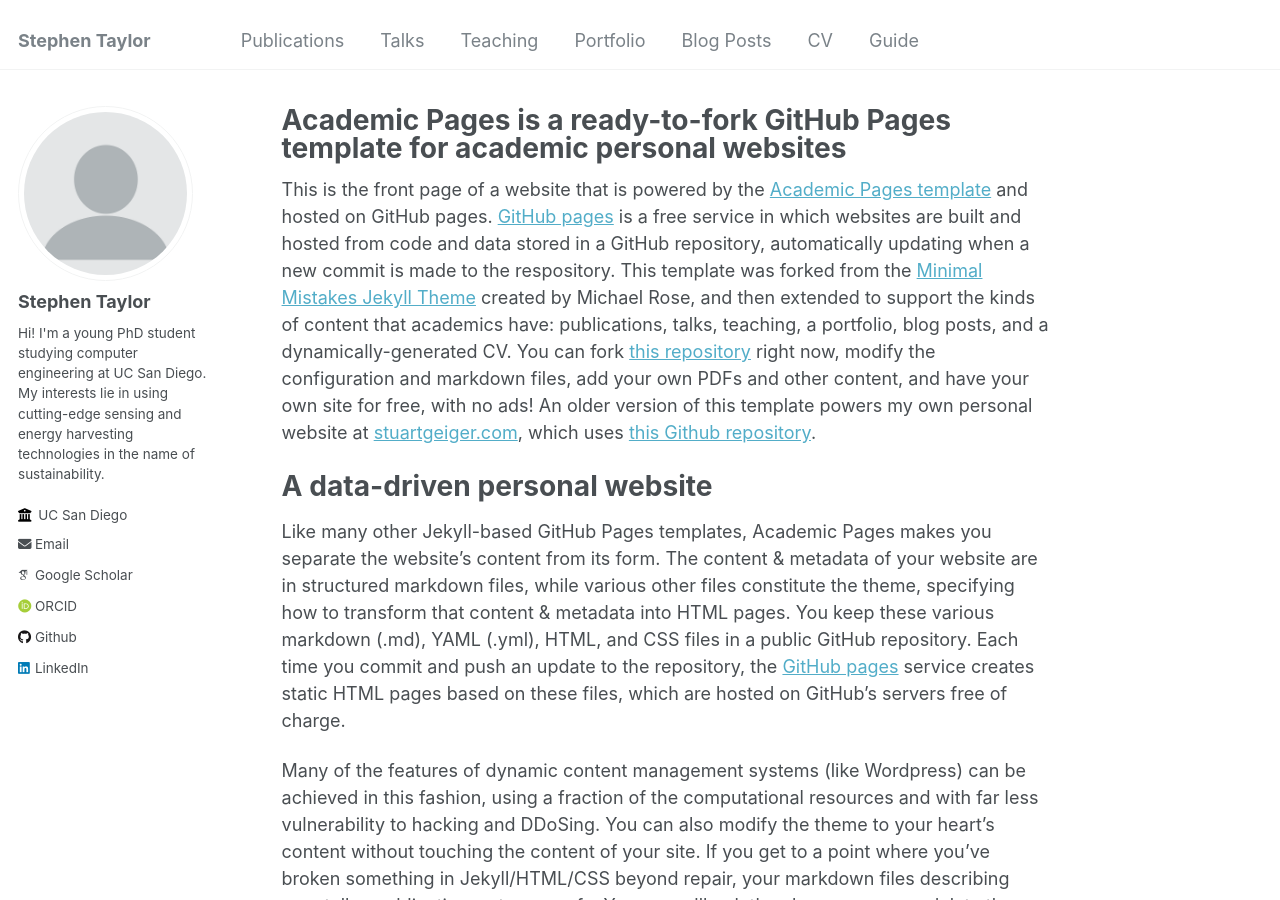
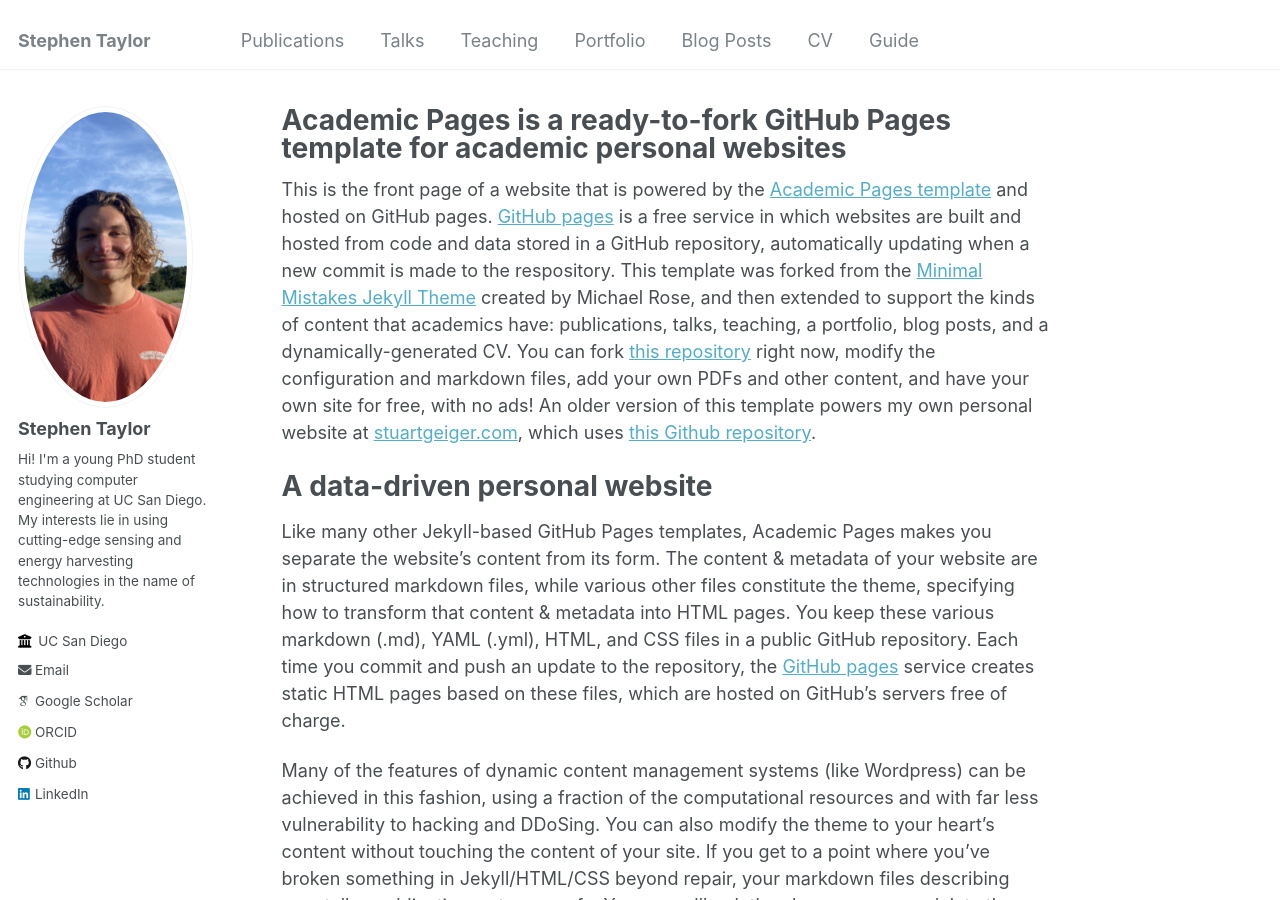
Before and after one commit to stevegtaylor/stevegtaylor.github.io, a Jekyll site: the page built from _pages/about.md, in a window 1280 px wide and 900 px high. Built offline with Jekyll 4.4.1, drawn with Linux system fonts in a browser that asks for light colours; some web fonts are replaced.

Commit message:
Update _config.yml

```diff
--- a/_config.yml
+++ b/_config.yml
@@ -21,7 +21,7 @@ repository               : "https://github.com/stevegtaylor/stevegtaylor.github.
 #               Additional customization can be done by editing /_includes/author-profile.html
 author:
   # Biographic information
-  avatar           : "profile.png"
+  avatar           : "img_5609_720.jpg"
   name             : "Stephen Taylor"
   pronouns         : # example: "she/her"
   bio              : "Hi! I'm a young PhD student studying computer engineering at UC San Diego. My interests lie in using cutting-edge sensing and energy harvesting technologies in the name of sustainability."
```
